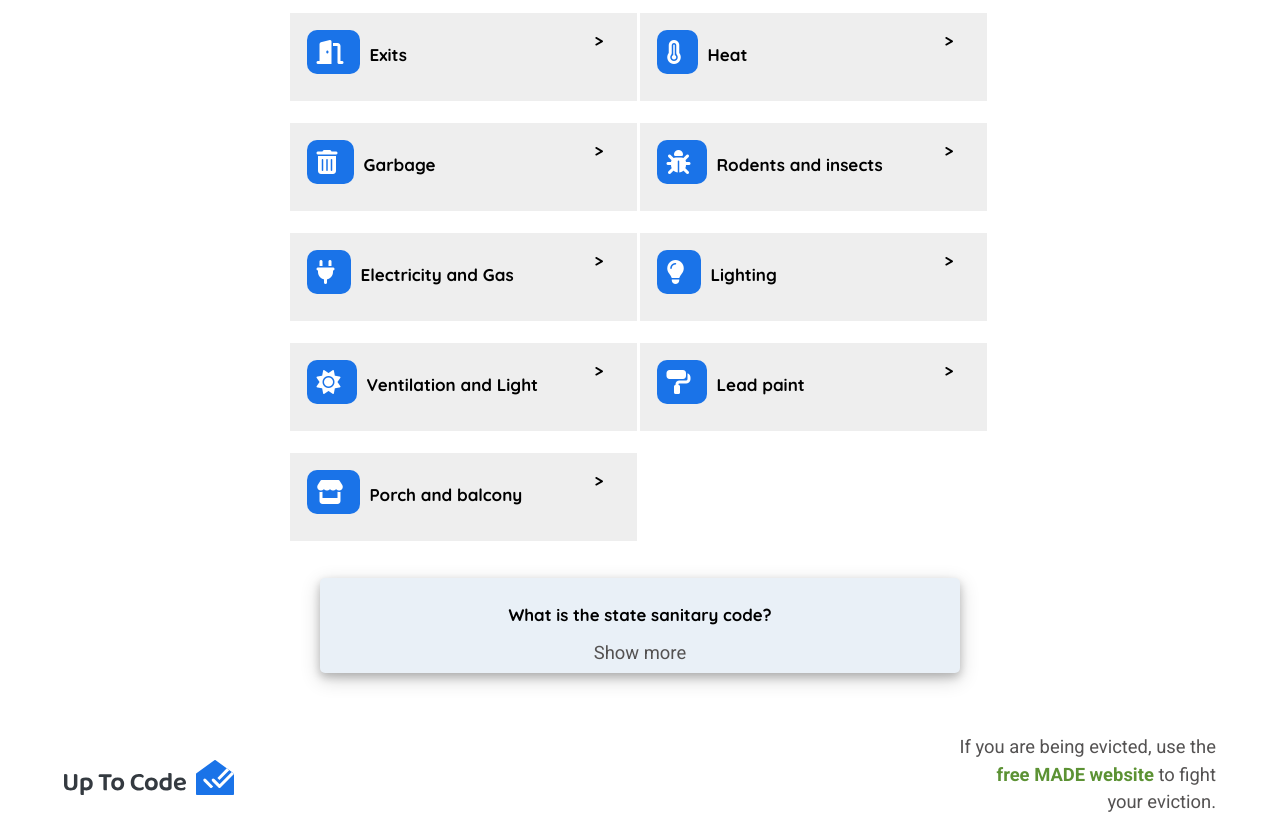
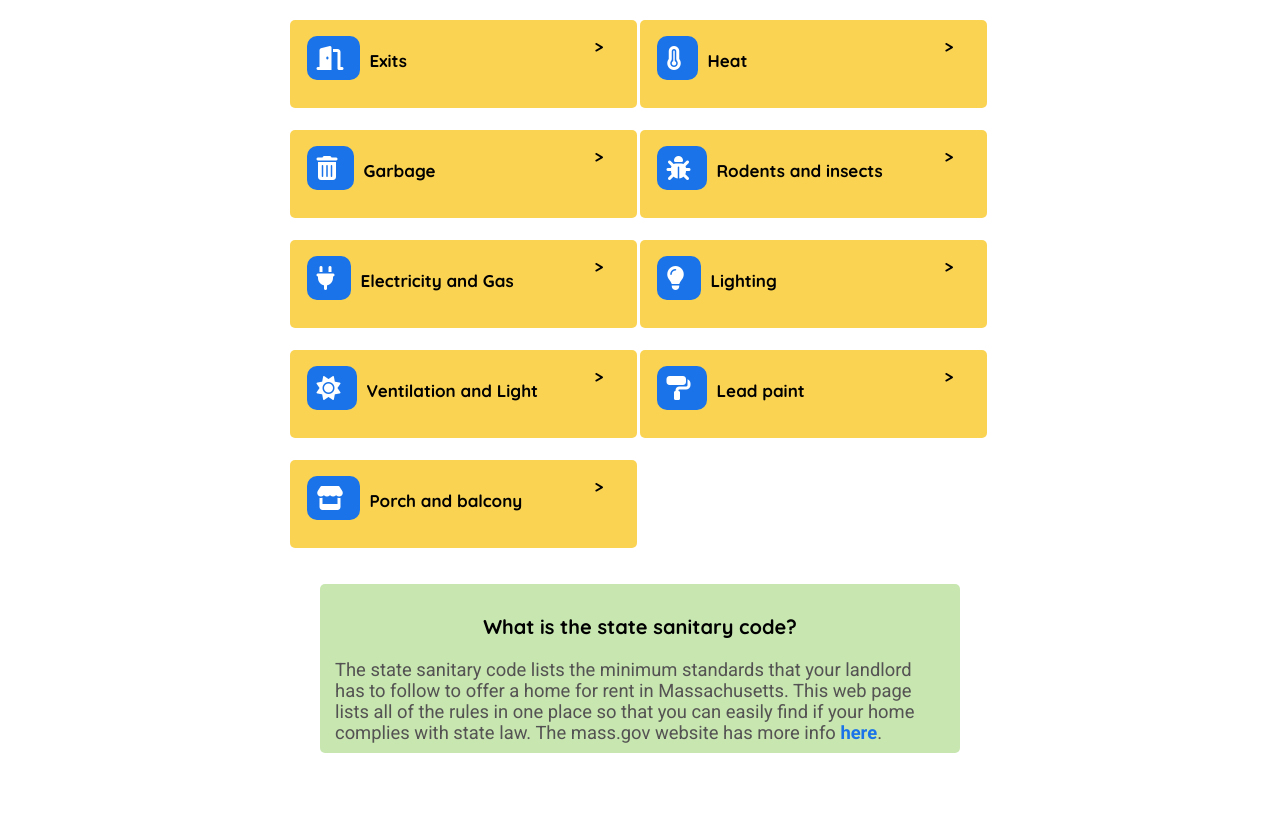
Before and after one commit to nonprofittechy/housing-code-static-site, a React (Create React App) app: page /#/ in a window 1280 px wide. Shown: the part 991-1805 px from the top of the page. Built offline with nearby package versions, Linux system fonts and the light colour scheme.

Commit message:
added hamburger icon, more styling changes from email, fixed category buttons on small screens

```diff
--- a/public/index.html
+++ b/public/index.html
@@ -28,7 +28,7 @@
     <link rel="stylesheet" id="google-fonts-1-css" href="https://fonts.googleapis.com/css?family=Roboto%3A100%2C100italic%2C200%2C200italic%2C300%2C300italic%2C400%2C400italic%2C500%2C500italic%2C600%2C600italic%2C700%2C700italic%2C800%2C800italic%2C900%2C900italic%7CRoboto+Slab%3A100%2C100italic%2C200%2C200italic%2C300%2C300italic%2C400%2C400italic%2C500%2C500italic%2C600%2C600italic%2C700%2C700italic%2C800%2C800italic%2C900%2C900italic%7CQuicksand%3A100%2C100italic%2C200%2C200italic%2C300%2C300italic%2C400%2C400italic%2C500%2C500italic%2C600%2C600italic%2C700%2C700italic%2C800%2C800italic%2C900%2C900italic%7CMontserrat%3A100%2C100italic%2C200%2C200italic%2C300%2C300italic%2C400%2C400italic%2C500%2C500italic%2C600%2C600italic%2C700%2C700italic%2C800%2C800italic%2C900%2C900italic&amp;amp;display=auto&amp;amp;ver=6.0" type="text/css" media="all">
     <script crossorigin="anonymous" src="https://kit.fontawesome.com/04487ecd6c.js"></script>
 
-    <title>MA Sanitary Code</title>
+    <title>Read the Code - GetUpToCode.org</title>
   </head>
   <body>
     <noscript>You need to enable JavaScript to run this app.</noscript>
--- a/src/App.css
+++ b/src/App.css
@@ -11,13 +11,20 @@
   --blue-dark-1: #005dd6;
   --green: #5c9234;
 
+  /* BK design codes */
+  --yellow: #F8C007;
+  --light-yellow: #F8C007B0;
+  --lighter-yellow: #F8C00780;
+  --bk-green: #7EA560;
+  --bk-light-green: #C7E6B0;
+
   /* == Purposes == */
   --gutters-wide: 30px;
   --gutters-380: 15px;
   --gutters-footer: 5%;
 
   --content-text: var(--dark-2);
-  --content-link-text: var(--green);
+  --content-link-text: var(--blue);
   --content-link-text-hover: var(--light-blue-2);
 
   --header-link-color: var(--darkest);
@@ -37,7 +44,7 @@
   --lang-link-text: var(--lightest);
 
   /* Content */
-  --action-box-background: var(--lightest-blue);
+  --action-box-background: var(--bk-light-green);
   --action-button-text: var(--lightest);
 }
 
@@ -47,12 +54,22 @@
   font-size: 1.15rem;
 }
 
-/*div {
-  color: #6C757D;
-}*/
-
 section {
   padding: 10px var(--gutters-wide) 0 var(--gutters-wide);
+}
+
+.legal-code-box {
+  padding: 10px var(--gutters-wide) 0 var(--gutters-wide);
+  padding-bottom: 10px;
+  margin-bottom: 10px;
+
+}
+
+.category-info-box {
+  background-color: var(--bk-light-green);
+  padding: 10px;
+  margin-bottom: 20px;
+
 }
 
 @media (max-width: 380px) {
@@ -64,8 +81,15 @@ section {
 h1, h2, h3 {
   color: black;
   font-family: 'Quicksand', sans-serif;
-  font-size: 1.05rem;
   font-weight: 700;
+}
+
+h1 {
+  font-size: 1.5rem;
+}
+
+h2, h3 {
+  font-size: 1.25rem;
 }
 
 .App {
@@ -360,6 +384,7 @@ h1, h2, h3 {
   color: var(--hamburger);
   border: 1px solid var(--hamburger);
   border-radius: 3px;
+  font-size: 25px;
 }
 
 /* - wide - */
@@ -575,7 +600,7 @@ section#footer {
   font-size: 17px;
   height: 50%;
   padding: 5% 10% 5% 5%;
-  background-color: #EEEEEE;
+  background-color: var(--light-yellow);
   border: 0px solid transparent;
   margin: 5% auto;
   width: 90%;
@@ -585,27 +610,24 @@ section#footer {
   justify-content: space-between;
   text-align: left;
   font-family: "Quicksand", sans-serif;
+  border-radius: 5px;
+  overflow: hidden;
 }
 
 .category-button:hover {
   cursor: pointer;
-  background-color: #F0F0F0;
+  background-color: var(--yellow);
 
 }
 
 .category-button::after {
   content: ">";
 }
-
-.category-button i {
-  font-size: 24px;
-  background-color: #1A73E8;
-  color: #ffffff;
-  padding: 10px;
-  border-radius: 10px;
-  margin-right: 10px;
+@media (max-width: 767px) {
+  .category-button {
+    height: 70%;
+  }
 }
-
 .button {
   font-size: 17px;
   text-align: left;
@@ -625,19 +647,30 @@ section#footer {
 }
 
 .icon {
-  transform-origin: left top;
-  transform: scale(.3);
-  display: inline;
+  font-size: 24px;
+  background-color: #1A73E8;
+  color: #ffffff;
+  padding: 10px;
+  border-radius: 10px;
+  margin-right: 10px;
+  display: inline-block;
 }
 
 
 /* === Info box === */
 
 .info-box {
-  background-color: var(--lightest-blue);
+  background-color: var(--bk-light-green);
   width: 50%;
   margin: 10px auto;
   padding: 10px 15px;
   border-radius: 5px;
-  box-shadow: 0 4px 8px 0 rgba(0, 0, 0, 0.2), 0 6px 20px 0 rgba(0, 0, 0, 0.19);
 }
+
+.info-box-yellow {
+  background-color: var(--yellow);
+  width: 50%;
+  margin: 10px auto;
+  padding: 10px 15px;
+  border-radius: 5px;
+}
--- a/src/App.js
+++ b/src/App.js
@@ -7,6 +7,7 @@ import housingChecklistJSON from "./housing_code_checklist.json"
 import translations from "./translations.json";
 
 import UpToCodeLogo from "./components/UpToCodeLogo";
+import iconAssignments from "./iconAssignments.json";
 
 export const ChecklistContext = createContext([[], () => {}]);
 export const LanguageCodeContext = createContext("en");
@@ -26,7 +27,6 @@ function App() {
      */
     useEffect(() => {
         const newLangCode = location.pathname.substring(1, 3);
-        console.log("newLangCode; ", newLangCode)
         if(translations[newLangCode]) {
             setLanguageCode(newLangCode);
         }
@@ -101,7 +101,7 @@ function App() {
 
                         <div id='header_nav_container_1024' className='header-part' aria-hidden={(windowWidth < 1024) ? "false" : "true"}>
                             <div className='toggle'>
-                                <div onClick={toggleNav} className='hamburger'>{navbarOpen ? "^" : "v"}</div>
+                                <div onClick={toggleNav} className='hamburger'>{navbarOpen ? <i className={"fa-solid fa-xmark"} aria-hidden="true"></i> : <i className={"fa-solid fa-bars"} aria-hidden="true"></i>}</div>
                             </div>
                             <nav id='header_nav' aria-hidden={navbarOpen ? 'false' : 'true'} className={navbarOpen ? 'expanded' : 'collapsed'}>
                                 { headerNavLinks }
--- a/src/CategoryPage.js
+++ b/src/CategoryPage.js
@@ -13,7 +13,7 @@ const CategoryPage = () => {
 	const [languageCode, setLanguageCode] = useContext(LanguageCodeContext);
 	const [descriptions, setDescriptions] = useState([]);
 	const [relevantChecklistIndices, setRelevantChecklistIndices] = useState([]);
-
+	const lighter_yellow = "#F8C00780";
 
 	useEffect(() => {
 		window.scrollTo(0, 0); // otherwise links at homepage bottom will lead to scroll position at bottom
@@ -36,9 +36,9 @@ const CategoryPage = () => {
 
 	return <div>
 		<ShowMoreButton/>
-		<div className={"section"}>
+		<div className={"category-info-box"}>
 			<h1>
-				<i className={"fa " + iconAssignments[params.categoryName]} aria-hidden="true">&nbsp;</i>
+				<i className={"icon fa " + iconAssignments[params.categoryName]} aria-hidden="true">&nbsp;</i>
 				{translations[languageCode][params.categoryName]}
 			</h1>
 			<h2>
@@ -51,7 +51,7 @@ const CategoryPage = () => {
 
 		{descriptions.map((description, index) => {
 			const isEven = index % 2 === 0;
-				return <div key={index} className={'section'} style={{backgroundColor: isEven ? '#EEEEEE' : "white"}}>
+				return <div key={index} className={'legal-code-box'} style={{backgroundColor: isEven ? lighter_yellow : "white"}}>
 					<div style={{width: '70%', margin: '0 auto'}}>
 						<h3>{description}</h3>
 						<div style={{textAlign: 'left'}}>
@@ -69,7 +69,7 @@ const CategoryPage = () => {
 				</div>;
 		})}
 		<CallToAction/>
-		<InfoBox/>
+		<InfoBox isYellow={true}/>
 		<ShowMoreButton/>
 		</div>
 };
--- a/src/components/CategoryButton.js
+++ b/src/components/CategoryButton.js
@@ -10,7 +10,7 @@ const CategoryButton = (props) => {
 	return <Link to={"category/" + props.name} className={"link-no-decoration"} {...props}>
 				<div className={'category-button'} >
 					<span>
-					<i className={"fa " + iconAssignments[props.name]} aria-hidden="true">&nbsp;</i>
+						<i className={"icon fa " + iconAssignments[props.name]} aria-hidden="true">&nbsp;</i>
 						{translations[languageCode][props.name]}
 					</span>
 				</div>
--- a/src/components/InfoBox.js
+++ b/src/components/InfoBox.js
@@ -4,24 +4,20 @@ import {LanguageCodeContext} from "../App";
 
 const InfoBox = props => {
 	const [languageCode, setLanguageCode] = useContext(LanguageCodeContext);
-	const [hidden, setHidden] = useState(true);
 
-	return <div className={'info-box'}>
+	return <div className={props.isYellow ? 'info-box-yellow ' : 'info-box'}>
 		<h3>{translations[languageCode]["What is the state sanitary code?"]}</h3>
 
-		<div onClick={() => setHidden(!hidden)}>
-			{hidden ?
-				<span>Show more</span>
-				: <span>Show less</span>
+		<div className={"normal"} style={{textAlign:"left"}}>
+			{
+				translations[languageCode]["The state sanitary code lists the minimum standards that your landlord " +
+				"has to follow to offer a home for rent in Massachusetts. This web page lists all of the rules in " +
+				"one place so that you can easily find if your home complies with state law. The mass.gov website " +
+				"has more info"]
 			}
-		</div>
-
-		<div className={"normal"} style={{textAlign:"left"}} hidden={hidden}>
-			{
-				translations[languageCode]["The state sanitary code lists the minimum standards that your landlord has to follow to offer a home for rent in Massachusetts. This web page lists all of the rules in one place so that you can easily find if your home complies with state law. The mass.gov website has more info"]
-			}
-			<a href={"https://www.mass.gov/regulations/105-CMR-41000-minimum-standards-of-fitness-for-human-habitation-state-sanitary-code-chapter-ii"}>
-				{translations[languageCode]["here"]}
+			<a href={"https://www.mass.gov/regulations/" +
+				"105-CMR-41000-minimum-standards-of-fitness-for-" +
+				"human-habitation-state-sanitary-code-chapter-ii"}> {translations[languageCode]["here"]}
 			</a>.
 		</div>
 	</div>
--- a/src/components/ShowMoreButton.js
+++ b/src/components/ShowMoreButton.js
@@ -6,7 +6,7 @@ import translations from "../translations.json"
 const ShowMoreButton = () => {
 	const [languageCode, setLanguageCode] = useContext(LanguageCodeContext);
 
-	return <div style={{textAlign: 'left'}}>
+	return <div style={{textAlign: 'left', marginBottom: 10}}>
 		<Link to={languageCode === "en" ? "/" : "/" + languageCode + "/"}>
 			<div className={'button'}>
 				{translations[languageCode]["View more of the Massachusetts state sanitary code"]}
```
